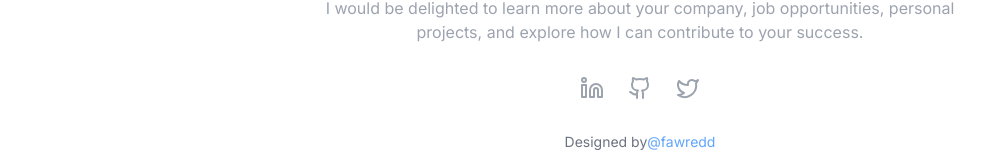
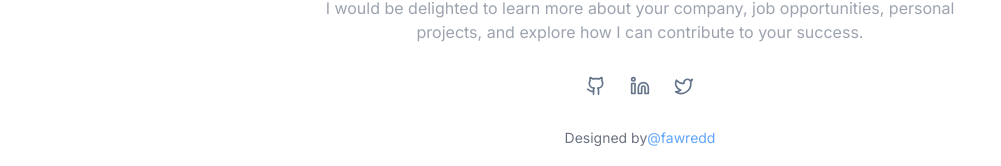
Before and after one commit to fawredd/fawredd-portfolio-v0, a Next.js app: page / in a window 1280 px wide. Shown: the part 1409-1575 px from the top of the page, without its empty margins (0-1001 px from the left). Built offline with nearby package versions, Linux system fonts and the light colour scheme; no server answers.

Commit message:
[FIX] footer links

```diff
--- a/components/contact.tsx
+++ b/components/contact.tsx
@@ -10,14 +10,14 @@ export function Contact() {
         can contribute to your success.
       </p>
       <div className="flex justify-center gap-6">
-        <Link href="https://linkedin.com" className="text-gray-400 hover:text-white">
-          <Linkedin className="w-6 h-6" />
+      <Link href={`https://github.com/${process.env.GITHUB_USER}`} className="text-slate-500 hover:text-slate-950 dark:text-slate-400 dark:hover:text-slate-50">
+          <Github className="w-5 h-5" />
         </Link>
-        <Link href="https://github.com" className="text-gray-400 hover:text-white">
-          <Github className="w-6 h-6" />
+        <Link href={`https://linkedin.com/in/${process.env.LINKEDIN_USER}`} className="text-slate-500 hover:text-slate-950 dark:text-slate-400 dark:hover:text-slate-50">
+          <Linkedin className="w-5 h-5" />
         </Link>
-        <Link href="https://twitter.com" className="text-gray-400 hover:text-white">
-          <Twitter className="w-6 h-6" />
+        <Link href={`https://twitter.com/${process.env.TWITTER_USER}`} className="text-slate-500 hover:text-slate-950 dark:text-slate-400 dark:hover:text-slate-50">
+          <Twitter className="w-5 h-5" />
         </Link>
       </div>
       <div className="mt-8 text-sm text-gray-500">
```
